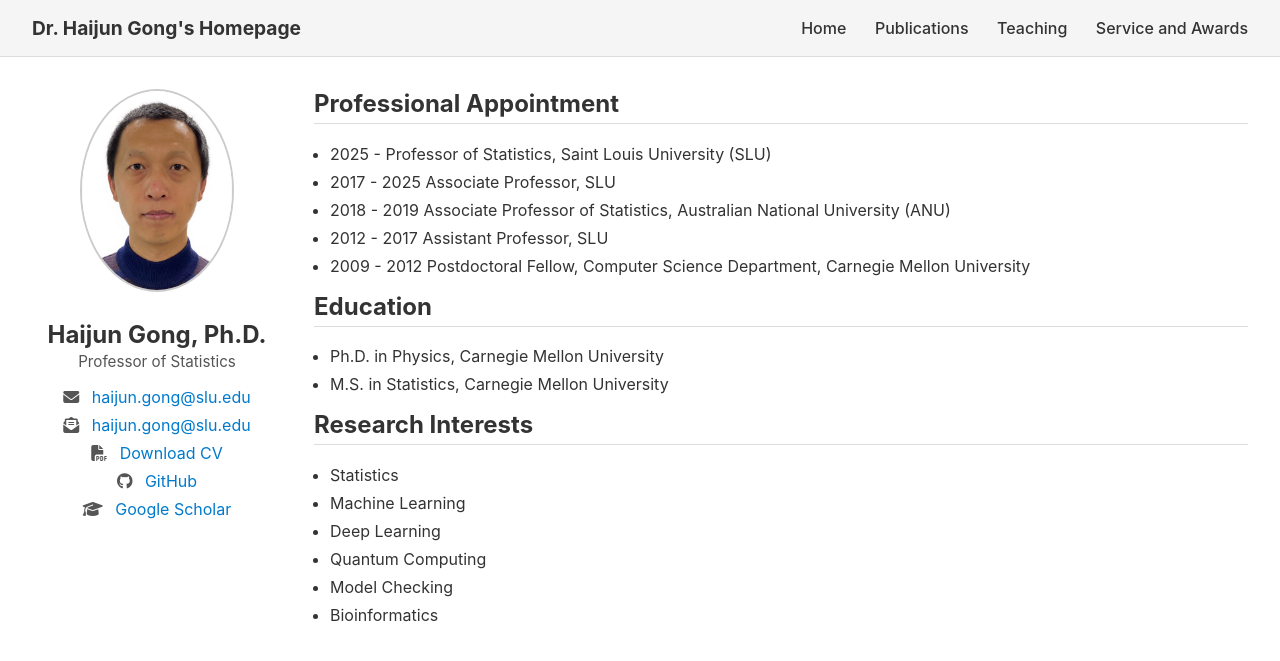
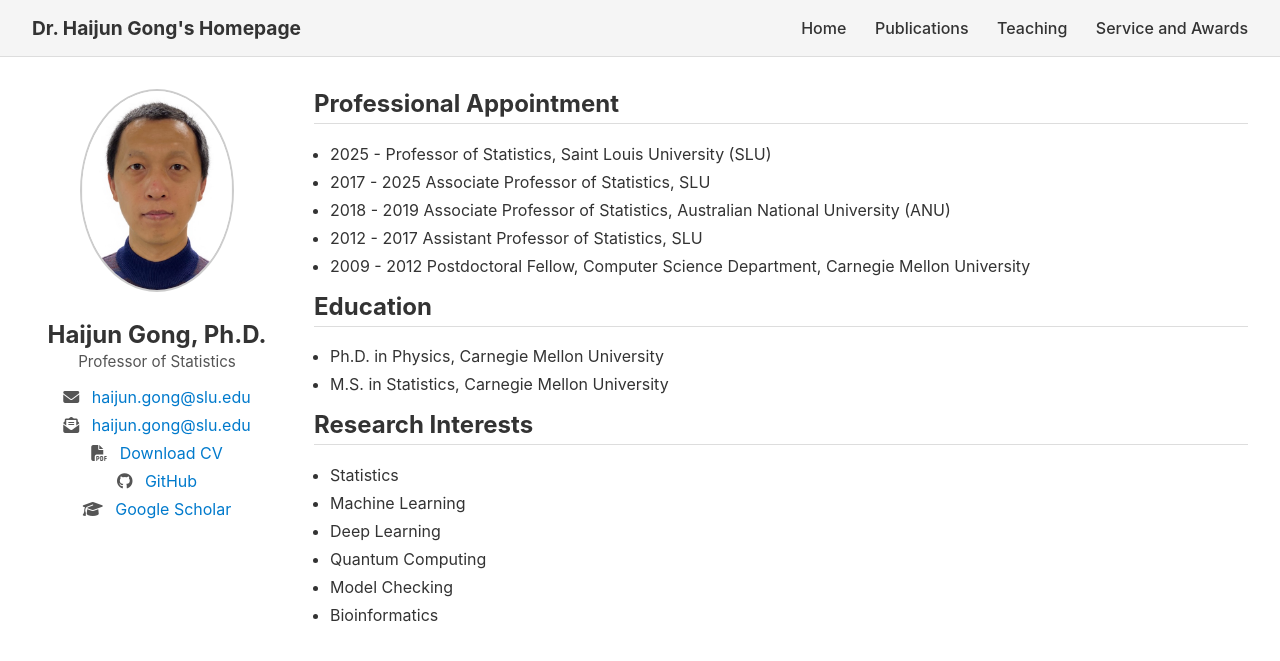
Before and after one commit to GongData/gongData.github.io, a Jekyll site: the page index.html, which Jekyll copies as it is, in a window 1280 px wide. Shown: the top 661 px of the page. Built offline with Jekyll 4.4.1, drawn with Linux system fonts in a browser that asks for light colours.

Commit message:
Update index.html

```diff
--- a/index.html
+++ b/index.html
@@ -124,9 +124,9 @@
     <ul>
 
 <li>2025 -  Professor of Statistics, Saint Louis University (SLU) </li>
-<li>2017 - 2025 Associate Professor, SLU </li>
+<li>2017 - 2025 Associate Professor of Statistics, SLU </li>
 <li>2018 - 2019 Associate Professor of Statistics, Australian National University (ANU) </li>
-<li>2012 - 2017 Assistant Professor, SLU</li>
+<li>2012 - 2017 Assistant Professor of Statistics, SLU</li>
 <li>2009 - 2012 Postdoctoral Fellow, Computer Science Department, Carnegie Mellon University</li>
    </ul>
 
```
